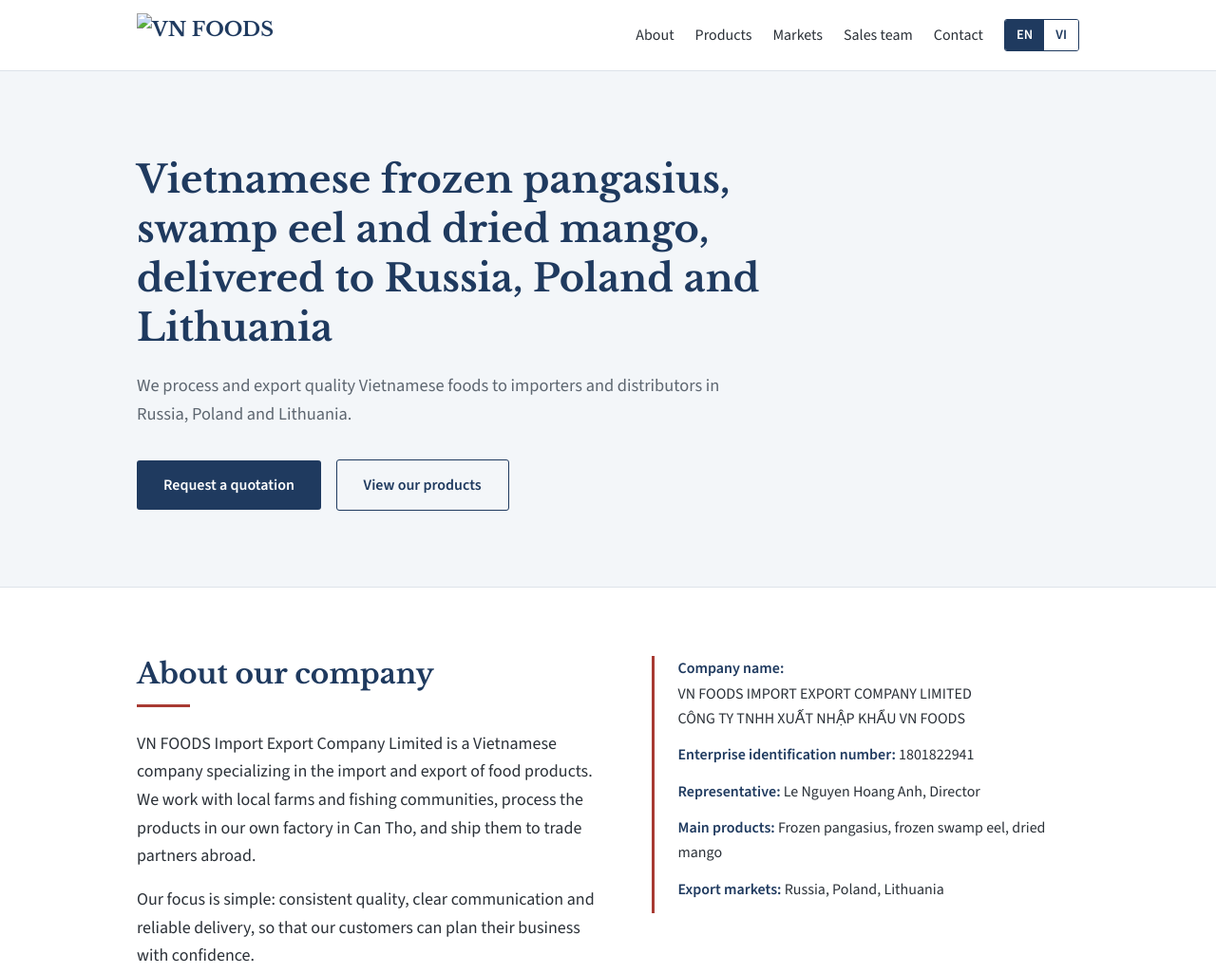
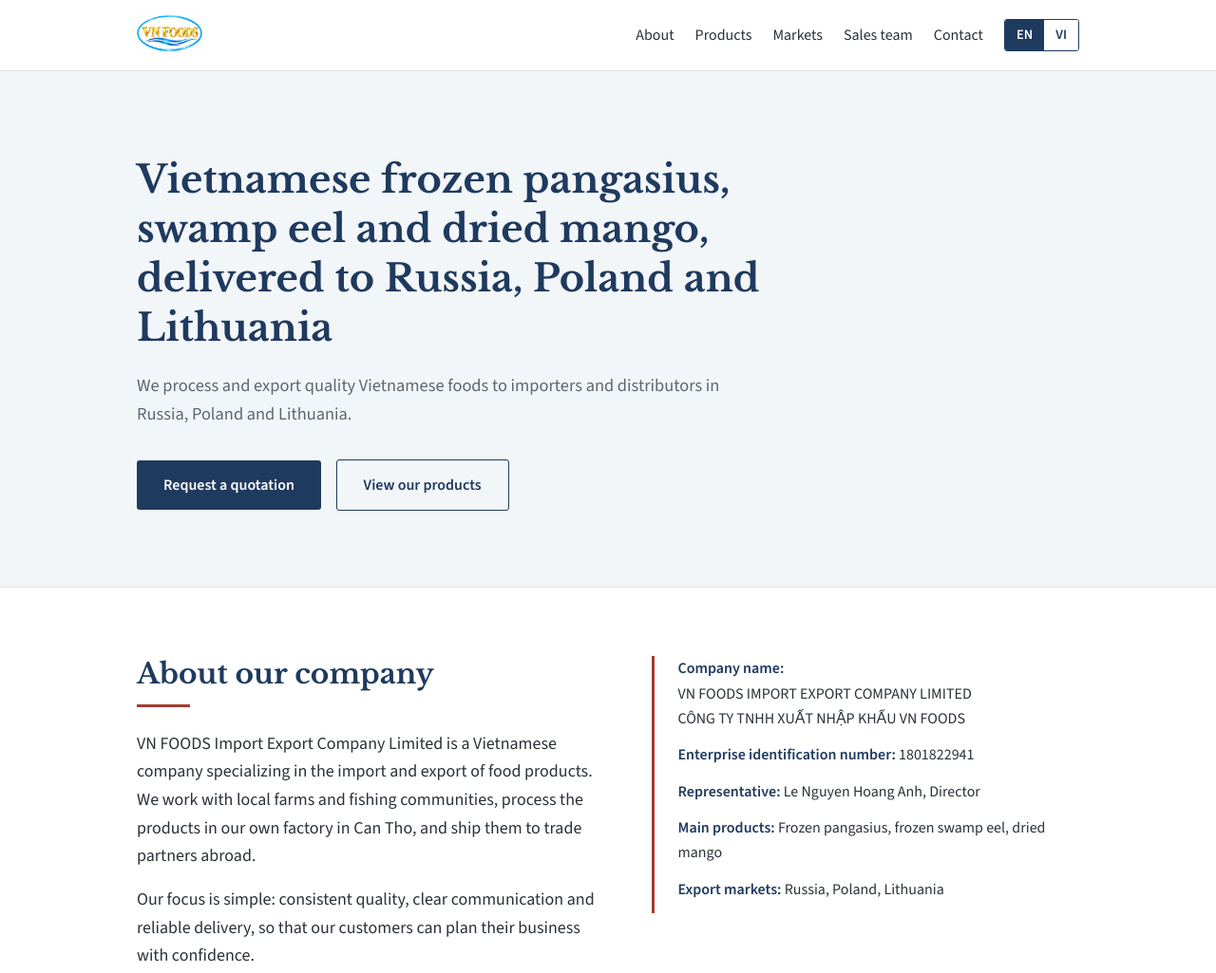
Before and after one commit to do-hoai-phuong/vnfoods, a plain HTML site: page index.html in a window 1280 px wide. Shown: the top 1025 px of the page at 95% size. Drawn offline with nearby package versions, Linux system fonts and the light colour scheme; files whose address does not match are found by name.

Commit message:
Update index.html
logo

```diff
--- a/index.html
+++ b/index.html
@@ -86,7 +86,7 @@ footer{background:var(--navy-dark);color:#c9d3df;padding:28px 0;font-size:.95rem
 
 <header>
   <div class="bar">
-    <a class="logo" href="#top"><img src="images/logo.png" alt="VN FOODS"></a>
+    <a class="logo" href="#top"><img src="logo.png" alt="VN FOODS"></a>
     <nav aria-label="Main">
       <a href="#about"><span lang="en">About</span><span lang="vi">Giới thiệu</span></a>
       <a href="#products"><span lang="en">Products</span><span lang="vi">Sản phẩm</span></a>
```
